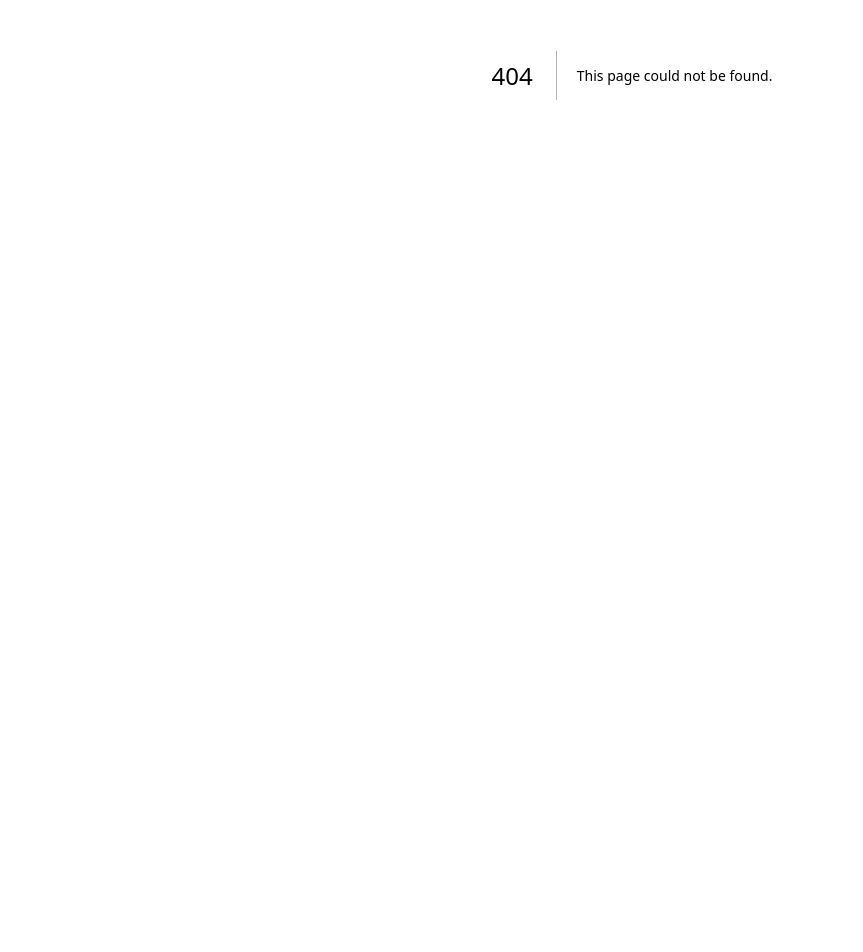
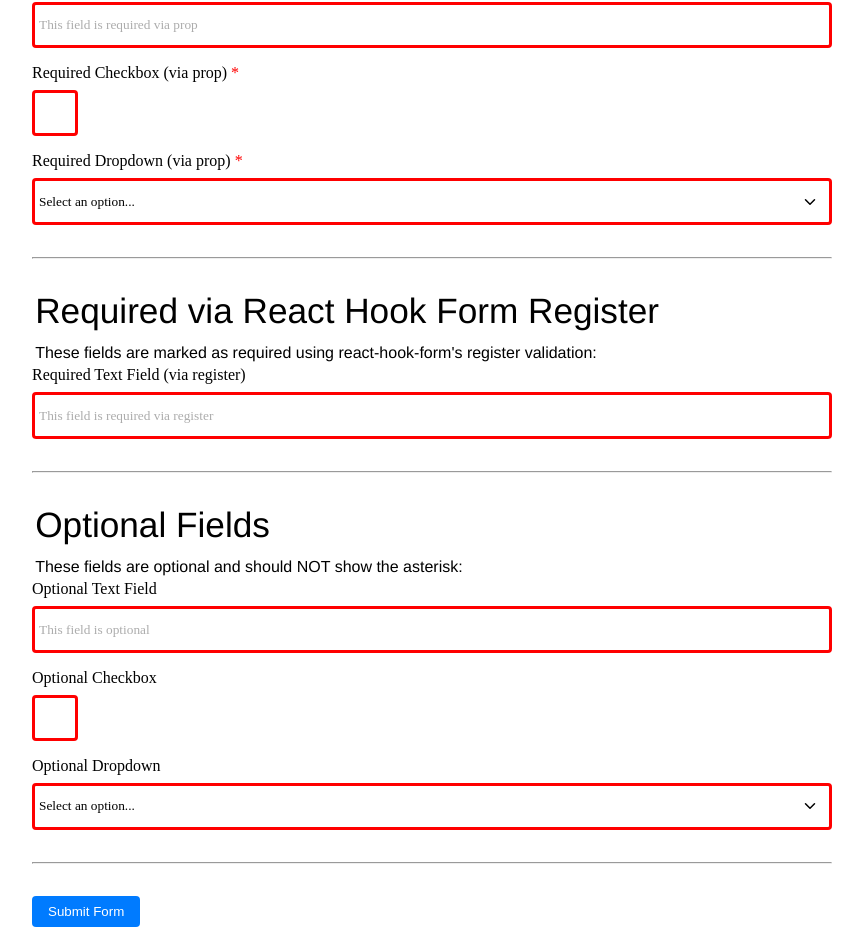
Before and after one commit to dan1229/nextjs-base-blocks, a Next.js app: page /required-demo in a window 1280 px wide. Before the commit this address had no page. Shown: the part 325-1277 px from the top of the page, without its empty margins (8-871 px from the left). Before the commit the page ends 800 px from the top, so only its background shows below. Built offline with nearby package versions, Linux system fonts and the light colour scheme.

Commit message:
Add required field indicator to form components with asterisk
Co-authored-by: danielnazarian <danielnazarian@outlook.com>

```diff
--- a/src/form_components/input_wrapper/index.tsx
+++ b/src/form_components/input_wrapper/index.tsx
@@ -38,14 +38,24 @@ export default function InputWrapper(props: IPropsInputWrapper & IPropsBBBaseFor
     error,
     helperTextType = 'text',
     inputRef,
+    required = false,
+    register,
   } = props;
+
+  // Check if field is required either through prop or register validation
+  const isRequired = required || (register && register.required);
 
   /**
    * RENDER
    */
   return (
     <div className={classnames(styles.form_group, className)} ref={inputRef}>
-      {showLabel && <label htmlFor={fieldName}>{getLabel(label, fieldName)}</label>}
+      {showLabel && (
+        <label htmlFor={fieldName}>
+          {getLabel(label, fieldName)}
+          {isRequired && <span className={styles.required_indicator}>*</span>}
+        </label>
+      )}
       {children}
       {error && error.message && <BBAlert variant="danger">{error.message}</BBAlert>}
       {helperText && helperTextType === 'text' && (
--- a/src/form_components/styles.module.scss
+++ b/src/form_components/styles.module.scss
@@ -38,17 +38,26 @@ $input-disabled-bg: var(--form-input-disabled-bg, $bg-color) !default;
 $input-disabled-border-color: var(--form-input-disabled-border-color, $grey-dark) !default;
 $form-select-arrow-color: var(--form-select-arrow-color, #{$input-color}) !default;
 // form input padding / margin / size variables
-$input-padding-x-sm: ($input-padding-x * 0.75) !default;
+$input-padding-x-sm: (
+  $input-padding-x * 0.75) !default;
 $input-padding-x: $input-padding-x !default;
-$input-padding-x-lg: ($input-padding-x * 1.5) !default;
-$input-padding-y-sm: ($input-padding-y * 0.75) !default;
+$input-padding-x-lg: (
+  $input-padding-x * 1.5) !default;
+$input-padding-y-sm: (
+  $input-padding-y * 0.75) !default;
 $input-padding-y: $input-padding-y !default;
-$input-padding-y-lg: ($input-padding-y * 1.5) !default;
-$input-font-size-sm: ($font-size-base * $font-size-sm) !default;
-$input-height-sm: ($font-size-sm + $input-padding-y * 2 + $input-border-width * 2) !default;
-$input-height: ($font-size-base + $input-padding-y * 2 + $input-border-width * 2) !default;
-$input-height-lg: ($font-size-lg + $input-padding-y * 2 + $input-border-width * 2) !default;
-$input-height: ($font-size-base + $input-padding-y * 2 + $input-border-width * 2) !default;
+$input-padding-y-lg: (
+  $input-padding-y * 1.5) !default;
+$input-font-size-sm: (
+  $font-size-base * $font-size-sm) !default;
+$input-height-sm: (
+  $font-size-sm + $input-padding-y * 2 + $input-border-width * 2) !default;
+$input-height: (
+  $font-size-base + $input-padding-y * 2 + $input-border-width * 2) !default;
+$input-height-lg: (
+  $font-size-lg + $input-padding-y * 2 + $input-border-width * 2) !default;
+$input-height: (
+  $font-size-base + $input-padding-y * 2 + $input-border-width * 2) !default;
 $form-color-width: 0.25rem !default;
 $form-file-button-color: var(--form-file-button-color, white) !default;
 $form-file-button-border-color: var(--form-file-button-border-color, $grey-dark) !default;
@@ -56,6 +65,7 @@ $form-file-button-hover-color: var(--form-file-button-hover-color, $text-color-d
 $form-file-button-hover-bg: var(--form-file-button-hover-bg, var(--primary-color)) !default;
 $input-plaintext-color: var(--form-input-plaintext-color, white) !default;
 $form-label-font-family: var(--form-label-font-family, var(--font-family-main, inherit)) !default;
+$form-required-indicator-color: var(--form-required-indicator-color, $secondary-color) !default;
 
 .form_group {
   width: 100%;
@@ -65,6 +75,11 @@ $form-label-font-family: var(--form-label-font-family, var(--font-family-main, i
     display: flex;
     align-self: flex-start;
     font-family: $form-label-font-family;
+
+    .required_indicator {
+      color: $form-required-indicator-color;
+      margin-left: 0.25rem;
+    }
   }
 }
 
@@ -109,7 +124,8 @@ $form-label-font-family: var(--form-label-font-family, var(--font-family-main, i
   // https://github.com/twbs/bootstrap/issues/23307
   &::-webkit-date-and-time-value {
     // Multiply line-height by 1em if it has no unit
-    height: if(unit($input-line-height) == '', $input-line-height * 1em, $input-line-height);
+    height: if(unit($input-line-height)=='', $input-line-height * 1em, $input-line-height
+    );
 }
 
 // Prevent excessive date input height in Webkit
@@ -307,9 +323,11 @@ textarea {
   &.sm {
     height: $input-height-sm;
   }
+
   &.md {
     height: $input-height;
   }
+
   &.lg {
     height: $input-height-lg;
   }
--- /dev/null
+++ b/src/pages/required-demo.tsx
@@ -0,0 +1,114 @@
+import React from 'react';
+import { useForm } from 'react-hook-form';
+import BBText from '../bbtext';
+import BBFieldCheckbox from '../form_components/bbfield_checkbox';
+import BBFieldDropdown from '../form_components/bbfield_dropdown';
+import BBFieldText from '../form_components/bbfield_text';
+
+interface IFormData {
+  requiredTextDirect: string;
+  requiredTextRegister: string;
+  optionalText: string;
+  requiredCheckbox: boolean;
+  requiredDropdown: string;
+}
+
+/**
+ * REQUIRED FIELD INDICATOR DEMO PAGE
+ */
+const RequiredDemoPage = () => {
+  const { register, handleSubmit } = useForm<IFormData>();
+
+  const onSubmit = (data: IFormData) => {
+    // eslint-disable-next-line no-console
+    console.log('Form data:', data);
+  };
+
+  const dropdownOptions = [
+    { value: '', label: 'Select an option...' },
+    { value: '1', label: 'Option 1' },
+    { value: '2', label: 'Option 2' },
+    { value: '3', label: 'Option 3' },
+  ];
+
+  /**
+   * RENDER
+   */
+  return (
+    <div style={{ padding: '2rem', maxWidth: '800px' }}>
+      <BBText size="xxlarge">Required Field Indicator Demo</BBText>
+      <BBText>
+        This page demonstrates the required field indicator functionality. Notice the red asterisk (*) next to required field labels.
+      </BBText>
+
+      <hr style={{ margin: '2rem 0' }} />
+
+      <form onSubmit={handleSubmit(onSubmit)}>
+        <BBText size="xlarge">Required via Prop</BBText>
+        <BBText>These fields are marked as required using the `required` prop directly:</BBText>
+
+        <BBFieldText
+          fieldName="requiredTextDirect"
+          label="Required Text Field (via prop)"
+          required={true}
+          placeholder="This field is required via prop"
+        />
+
+        <BBFieldCheckbox
+          fieldName="requiredCheckboxDirect"
+          label="Required Checkbox (via prop)"
+          required={true}
+        />
+
+        <BBFieldDropdown
+          fieldName="requiredDropdownDirect"
+          label="Required Dropdown (via prop)"
+          required={true}
+          options={dropdownOptions}
+        />
+
+        <hr style={{ margin: '2rem 0' }} />
+
+        <BBText size="xlarge">Required via React Hook Form Register</BBText>
+        <BBText>These fields are marked as required using react-hook-form&apos;s register validation:</BBText>
+
+        <BBFieldText
+          fieldName="requiredTextRegister"
+          label="Required Text Field (via register)"
+          register={register('requiredTextRegister', { required: true })}
+          placeholder="This field is required via register"
+        />
+
+        <hr style={{ margin: '2rem 0' }} />
+
+        <BBText size="xlarge">Optional Fields</BBText>
+        <BBText>These fields are optional and should NOT show the asterisk:</BBText>
+
+        <BBFieldText
+          fieldName="optionalText"
+          label="Optional Text Field"
+          placeholder="This field is optional"
+        />
+
+        <BBFieldCheckbox
+          fieldName="optionalCheckbox"
+          label="Optional Checkbox"
+        />
+
+        <BBFieldDropdown
+          fieldName="optionalDropdown"
+          label="Optional Dropdown"
+          options={dropdownOptions}
+        />
+
+        <hr style={{ margin: '2rem 0' }} />
+
+        <button type="submit" style={{ padding: '0.5rem 1rem', backgroundColor: '#007bff', color: 'white', border: 'none', borderRadius: '4px' }}>
+          Submit Form
+        </button>
+      </form>
+    </div>
+  );
+};
+
+export default RequiredDemoPage;
```
Also changed, not shown: src/pages/form-components/index.tsx (+28 -0 lines), 1 other file (tests, documents, lock files or other folders). Lines whose indentation alone changed are shown as unchanged.
